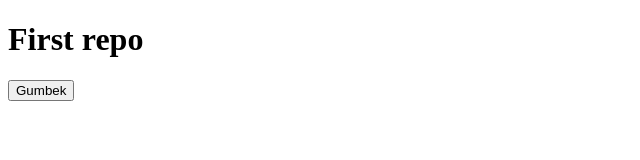
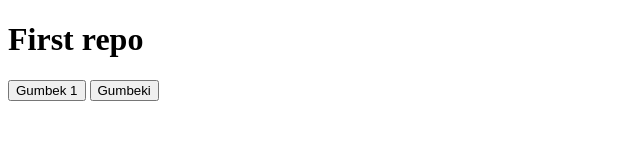
Before and after one commit to struklec/public, a plain HTML site: page index.html in a window 1280 px wide. Shown: the whole page, without its empty margins (0-640 px from the left). Drawn offline with Linux system fonts and the light colour scheme.

Commit message:
Button 2

```diff
--- a/index.html
+++ b/index.html
@@ -9,7 +9,8 @@
 
 <body>
     <h1>First repo</h1>
-    <button>Gumbek</button>
+    <button>Gumbek 1</button>
+    <button>Gumbeki</button>
 </body>
 
 </html>
```
